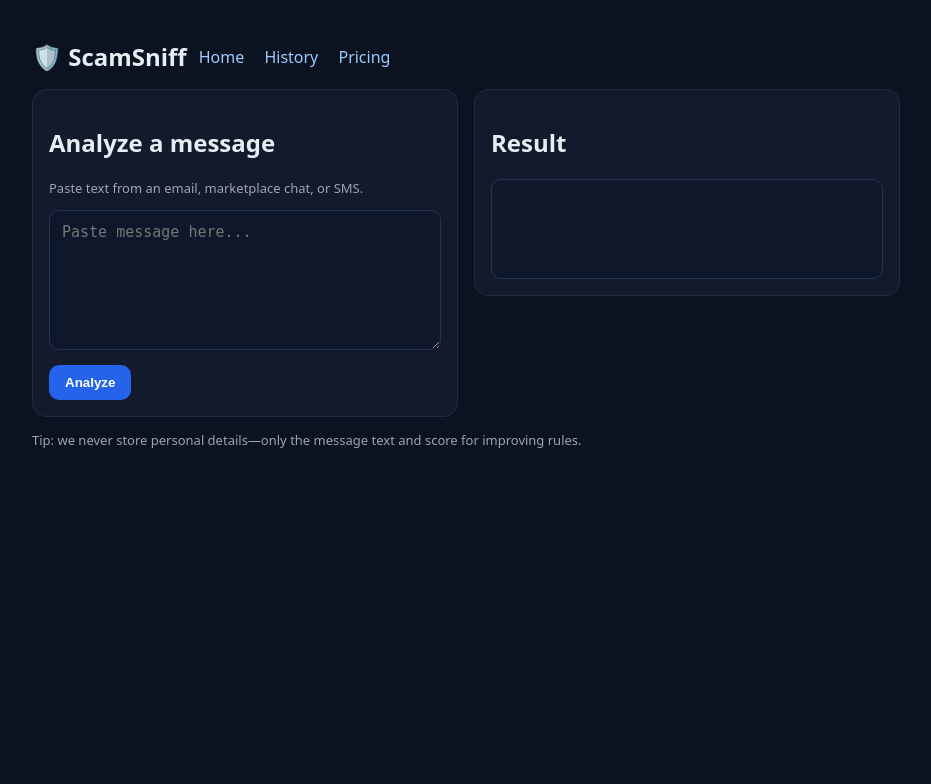
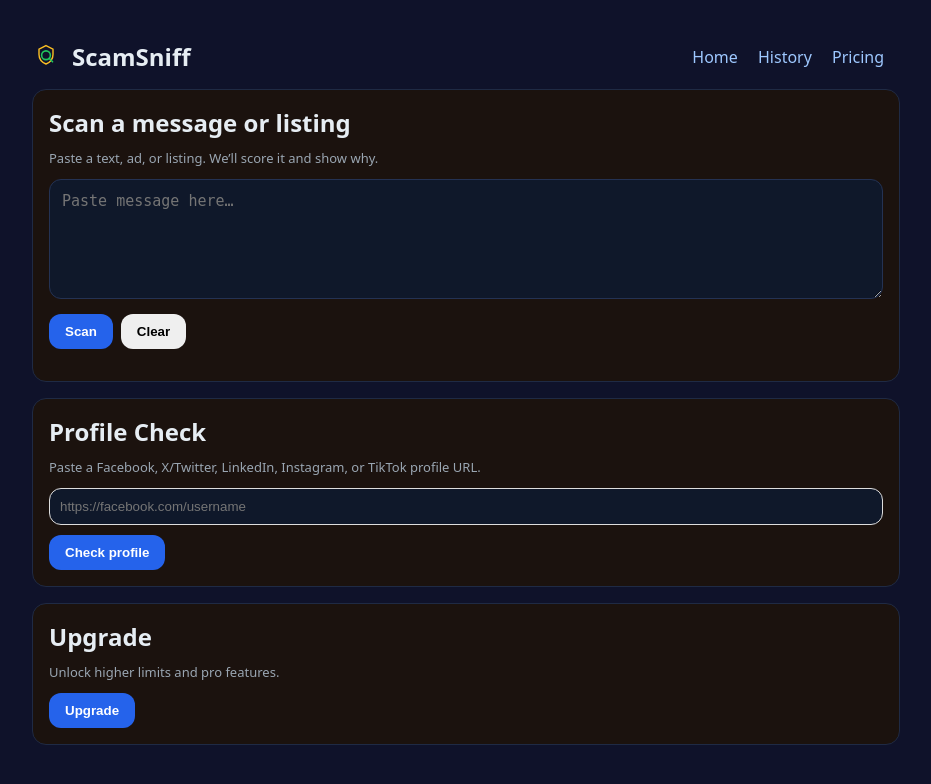
Before and after one commit to rodneyweaver1972-gif/scamsniff-mvp, a Flask app: page / in a window 1280 px wide. Shown: the top 784 px of the page, without its empty margins (174-1105 px from the left). Run offline with Flask 3, Linux system fonts and the light colour scheme.

Commit message:
Update home.html

```diff
--- a/templates/home.html
+++ b/templates/home.html
@@ -2,138 +2,225 @@
 <html>
 <head>
   <meta charset="utf-8" />
-  <title>ScamSniff – Check a message</title>
+  <title>ScamSniff — Check a message</title>
   <meta name="viewport" content="width=device-width, initial-scale=1" />
   <style>
-    :root { --bg:#0b1220; --card:#121a2b; --muted:#9aa6b2; --text:#e6edf3; }
-    *{box-sizing:border-box}
-    body{margin:0; font-family:system-ui,Segoe UI,Roboto,Arial,sans-serif; background:var(--bg); color:var(--text)}
-    .wrap{max-width:900px; margin:40px auto; padding:0 16px}
-    header{display:flex; align-items:center; gap:12px; margin-bottom:16px}
-    header h1{font-size:24px; margin:0}
-    nav a{color:#9ecbff; text-decoration:none; margin-right:16px}
-    .card{background:var(--card); border:1px solid #1f2a44; border-radius:14px; padding:16px}
-    textarea{width:100%; min-height:140px; padding:12px; border-radius:10px; border:1px solid #243253; background:#0f182a; color:#e6edf3; font-size:15px}
-    button{padding:10px 16px; border-radius:10px; border:0; cursor:pointer; font-weight:600}
-    .primary{background:#2563eb; color:#fff}
-    .row{display:flex; gap:16px; flex-wrap:wrap}
-    .half{flex:1 1 420px}
-    .muted{color:var(--muted); font-size:13px}
-    .result{white-space:pre-wrap; background:#0f182a; border:1px solid #243253; border-radius:10px; padding:12px; min-height:100px}
-    .badge{display:inline-block; padding:4px 8px; border-radius:999px; font-size:12px; font-weight:700}
-    .low{background:#11371e; color:#86efac}
-    .med{background:#3a2f00; color:#fde68a}
-    .high{background:#3b0d0d; color:#fecaca}
-    table{width:100%; border-collapse:collapse; font-size:14px}
-    th,td{border-bottom:1px solid #243253; padding:8px 6px; text-align:left}
-    th{color:#9aa6b2; font-weight:600}
+    /* Keep styling inline so this file works even if /static/style.css changes */
+    :root { --bg:#0f122a; --card:#1b120e; --muted:#9aa6b2; --text:#e6edf3; }
+    * { box-sizing: border-box; }
+    body { margin:0; font-family:system-ui, Segoe UI, Roboto, Arial, sans-serif; background:var(--bg); color:var(--text) }
+    .wrap { max-width:900px; margin:40px auto; padding:0 16px; }
+    header { display:flex; align-items:center; gap:12px; margin-bottom:16px; }
+    header h1 { font-size:24px; margin:0; }
+    nav a { color:#9ec8ff; text-decoration:none; margin-right:16px; }
+    .card { background:var(--card); border:1px solid #1f2a44; border-radius:14px; padding:16px; }
+    textarea { width:100%; min-height:120px; padding:12px; border:1px solid #243253; border-radius:12px; background:#0f182a; color:#e6edf3; font-size:15px; }
+    input[type="url"] { width:100%; padding:10px; border:1px solid #ddd; border-radius:12px; background:#0f182a; color:#e6edf3; }
+    button { padding:10px 16px; border-radius:12px; border:0; cursor:pointer; font-weight:600; }
+    .primary { background:#2563eb; color:#fff; }
+    .muted { color:var(--muted); font-size:13px; }
+    .row { display:flex; gap:16px; flex-wrap:wrap; }
+    .half { flex:1 1 420px; }
+    pre { white-space:pre-wrap; background:#0f182a; border:1px solid #243253; border-radius:10px; padding:12px; }
+    .badge { display:inline-block; padding:4px 8px; border-radius:999px; font-size:12px; font-weight:700; }
+    .low { background:#1f7a1f; color:#e0ffe0; }
+    .med { background:#ad7a1a; color:#ffe6c7; }
+    .high { background:#7a1f1f; color:#ffe0e0; }
+    table { width:100%; border-collapse:collapse; font-size:14px; }
+    td, th { border-top:1px solid #26324e; padding:8px; text-align:left; vertical-align:top; }
+    .err { display:none; margin-top:12px; padding:10px; border-radius:12px; background:#3b0b0b; color:#ffcdcd; }
+    .ok { display:none; margin-top:12px; padding:10px; border-radius:12px; background:#0b3b1b; color:#d6ffea; }
   </style>
 </head>
 <body>
   <div class="wrap">
     <header>
-      <h1>🛡️ ScamSniff</h1>
-      <nav>
+      <img src="/static/logo.svg" alt="logo" width="28" height="28" />
+      <h1>ScamSniff</h1>
+      <nav style="margin-left:auto">
         <a href="/">Home</a>
         <a href="/history">History</a>
         <a href="/pricing">Pricing</a>
       </nav>
     </header>
 
+    <!-- Scan a message (existing feature) -->
+    <div class="card" style="margin-bottom:16px">
+      <h2 style="margin:0 0 10px 0;">Scan a message or listing</h2>
+      <p class="muted" style="margin:6px 0 12px 0;">Paste a text, ad, or listing. We’ll score it and show why.</p>
       <div class="row">
         <div class="half">
-        <div class="card">
-          <h2>Analyze a message</h2>
-          <p class="muted">Paste text from an email, marketplace chat, or SMS.</p>
-          <textarea id="msg" placeholder="Paste message here..."></textarea>
-          <div style="margin-top:10px; display:flex; gap:10px; align-items:center;">
-            <button id="analyze" class="primary">Analyze</button>
-            <span id="status" class="muted"></span>
+          <textarea id="msg" placeholder="Paste message here…"></textarea>
+          <div style="display:flex;gap:8px;margin-top:10px;">
+            <button id="scanBtn" class="primary">Scan</button>
+            <button id="clearBtn">Clear</button>
+          </div>
+          <div id="scanErr" class="err"></div>
+        </div>
+        <div class="half">
+          <div id="scoreWrap" style="display:none;margin-bottom:8px;">
+            <span class="muted">Score:</span>
+            <span id="badge" class="badge">—</span>
+          </div>
+          <pre id="summary" style="display:none;"></pre>
+          <table id="signalsTable" style="display:none;margin-top:8px;">
+            <thead><tr><th style="width:72px;">Type</th><th>Detail</th></tr></thead>
+            <tbody id="signalsBody"></tbody>
+          </table>
         </div>
       </div>
     </div>
 
-      <div class="half">
+    <!-- Profile Check (new feature) -->
+    <div class="card" style="margin-bottom:16px">
+      <h2 style="margin:0 0 10px 0;">Profile Check</h2>
+      <p class="muted" style="margin:6px 0 12px 0;">Paste a Facebook, X/Twitter, LinkedIn, Instagram, or TikTok profile URL.</p>
+      <input id="profUrl" type="url" placeholder="https://facebook.com/username" />
+      <div style="display:flex;gap:8px;margin-top:10px;">
+        <button id="profBtn" class="primary">Check profile</button>
+      </div>
+      <div id="profErr" class="err"></div>
+      <pre id="profOut" style="display:none;margin-top:8px;"></pre>
+    </div>
+
+    <!-- Upgrade (Stripe Checkout) -->
     <div class="card">
-          <h2>Result</h2>
-          <div id="badgeWrap"></div>
-          <div id="signalsWrap" style="margin-top:8px;"></div>
-          <div id="json" class="result" style="margin-top:8px;"></div>
-        </div>
+      <h2 style="margin:0 0 10px 0;">Upgrade</h2>
+      <p class="muted" style="margin:6px 0 12px 0;">Unlock higher limits and pro features.</p>
+      <button id="upgradeBtn" class="primary">Upgrade</button>
+      <div id="upgradeOK" class="ok">Redirecting to checkout…</div>
+      <div id="upgradeErr" class="err"></div>
     </div>
   </div>
 
-    <p class="muted" style="margin-top:14px">Tip: we never store personal details—only the message text and score for improving rules.</p>
-  </div>
+  <script>
+    // ---------- helpers ----------
+    function badgeFor(score){
+      if (score == null) return {text:'—', cls:''};
+      if (score >= 0.66) return {text:'HIGH', cls:'badge high'};
+      if (score >= 0.33) return {text:'MED', cls:'badge med'};
+      return {text:'LOW', cls:'badge low'};
+    }
+    function row(type, detail){
+      const tr = document.createElement('tr');
+      const td1 = document.createElement('td'); td1.textContent = type;
+      const td2 = document.createElement('td'); td2.textContent = detail;
+      tr.appendChild(td1); tr.appendChild(td2);
+      return tr;
+    }
 
-  <script>
-    // IMPORTANT: same-origin path works locally and on Render (no localhost!)
-    async function callAnalyze(message){
+    // ---------- Scan a message ----------
+    const scanBtn = document.getElementById('scanBtn');
+    const clearBtn = document.getElementById('clearBtn');
+    const msg = document.getElementById('msg');
+    const scanErr = document.getElementById('scanErr');
+    const summary = document.getElementById('summary');
+    const signalsTable = document.getElementById('signalsTable');
+    const signalsBody = document.getElementById('signalsBody');
+    const scoreWrap = document.getElementById('scoreWrap');
+    const badgeEl = document.getElementById('badge');
+
+    if (scanBtn){
+      scanBtn.addEventListener('click', async () => {
+        scanErr.style.display = 'none';
+        summary.style.display = 'none';
+        signalsTable.style.display = 'none';
+        scoreWrap.style.display = 'none';
+        signalsBody.innerHTML = '';
+        try{
+          const text = (msg.value||'').trim();
+          if (!text) throw new Error('Please paste a message first.');
           const res = await fetch('/api/analyze', {
             method: 'POST',
-        headers: { 'Content-Type': 'application/json' },
-        body: JSON.stringify({ message })
+            headers: {'Content-Type':'application/json'},
+            body: JSON.stringify({ text })
           });
-      if(!res.ok){
-        const txt = await res.text().catch(()=> '');
-        throw new Error(`Request failed (${res.status}): ${txt || 'no body'}`);
+          const data = await res.json();
+          if (!res.ok) throw new Error(data.error || 'Scan failed.');
+          // Expecting: {score:0..1, summary:"", signals:[{type,detail}, ...]}
+          const b = badgeFor(data.score);
+          badgeEl.className = b.cls;
+          badgeEl.textContent = b.text;
+          scoreWrap.style.display = 'block';
+
+          summary.textContent = data.summary || 'No summary';
+          summary.style.display = 'block';
+
+          (data.signals||[]).forEach(s => {
+            signalsBody.appendChild(row(s.type || 'signal', s.detail || String(s)));
+          });
+          if ((data.signals||[]).length) signalsTable.style.display = 'table';
+        }catch(e){
+          scanErr.textContent = e.message || 'Something went wrong.';
+          scanErr.style.display = 'block';
         }
-      return res.json();
+      });
+    }
+    if (clearBtn){
+      clearBtn.addEventListener('click', () => {
+        msg.value = '';
+        scanErr.style.display = 'none';
+        summary.style.display = 'none';
+        signalsTable.style.display = 'none';
+        scoreWrap.style.display = 'none';
+        signalsBody.innerHTML = '';
+      });
     }
 
-    function badge(level){
-      const span = document.createElement('span');
-      span.className = 'badge ' + (level==='HIGH'?'high':level==='MEDIUM'?'med':'low');
-      span.textContent = `Risk: ${level}`;
-      return span;
-    }
-
-    function signalsTable(signals){
-      if(!signals || !signals.length) return '';
-      let rows = signals
-        .map(s => `<tr><td>${s.name}</td><td>${(s.score*100).toFixed(0)}%</td></tr>`)
-        .join('');
-      return `
-        <table>
-          <thead><tr><th>Signal</th><th>Weight</th></tr></thead>
-          <tbody>${rows}</tbody>
-        </table>`;
-    }
-
-    const btn = document.getElementById('analyze');
-    const msg = document.getElementById('msg');
-    const status = document.getElementById('status');
-    const jsonOut = document.getElementById('json');
-    const badgeWrap = document.getElementById('badgeWrap');
-    const signalsWrap = document.getElementById('signalsWrap');
-
+    // ---------- Profile Check ----------
+    (function(){
+      const btn = document.getElementById('profBtn');
+      const urlIn = document.getElementById('profUrl');
+      const err = document.getElementById('profErr');
+      const out = document.getElementById('profOut');
+      if (!btn) return;
       btn.addEventListener('click', async () => {
-      const text = (msg.value || '').trim();
-      if(!text){ msg.focus(); return; }
-      btn.disabled = true;
-      status.textContent = 'Analyzing...';
-      badgeWrap.innerHTML = '';
-      signalsWrap.innerHTML = '';
-      jsonOut.textContent = '';
-
+        err.style.display = 'none';
+        out.style.display = 'none';
         try{
-        const data = await callAnalyze(text);
-        // Pretty JSON (debug)
-        jsonOut.textContent = JSON.stringify(data, null, 2);
-
-        // Badge + signals table
-        const level = (data.summary || '').toUpperCase().includes('HIGH') ? 'HIGH'
-                    : (data.summary || '').toUpperCase().includes('MEDIUM') ? 'MEDIUM'
-                    : 'LOW';
-        badgeWrap.appendChild(badge(level));
-        signalsWrap.innerHTML = signalsTable(data.signals || []);
-        status.textContent = 'Done.';
+          const url = (urlIn.value||'').trim();
+          if (!url) throw new Error('Please paste a profile URL.');
+          const res = await fetch('/api/social_check', {
+            method: 'POST',
+            headers: {'Content-Type':'application/json'},
+            body: JSON.stringify({ url })
+          });
+          const data = await res.json();
+          if (!res.ok) throw new Error(data.error || 'Could not check profile.');
+          out.textContent = [
+            `Summary: ${data.summary}`,
+            `Signals:`,
+            ...(data.signals||[]).map(s => ` - ${s}`)
+          ].join('\n');
+          out.style.display = 'block';
         }catch(e){
-        status.textContent = e.message || 'Error';
-      }finally{
-        btn.disabled = false;
+          err.textContent = e.message || 'Something went wrong.';
+          err.style.display = 'block';
         }
       });
+    })();
+
+    // ---------- Stripe Upgrade ----------
+    (function(){
+      const btn = document.getElementById('upgradeBtn');
+      const ok = document.getElementById('upgradeOK');
+      const err = document.getElementById('upgradeErr');
+      if (!btn) return;
+      btn.addEventListener('click', async () => {
+        ok.style.display = 'none';
+        err.style.display = 'none';
+        try{
+          const res = await fetch('/create-checkout-session', { method:'POST' });
+          const data = await res.json();
+          if (!res.ok || !data.url) throw new Error(data.error || 'Could not start checkout.');
+          ok.style.display = 'block';
+          window.location = data.url;
+        }catch(e){
+          err.textContent = e.message || 'Something went wrong.';
+          err.style.display = 'block';
+        }
+      });
+    })();
   </script>
 </body>
 </html>
```
Lines whose indentation alone changed are shown as unchanged.
